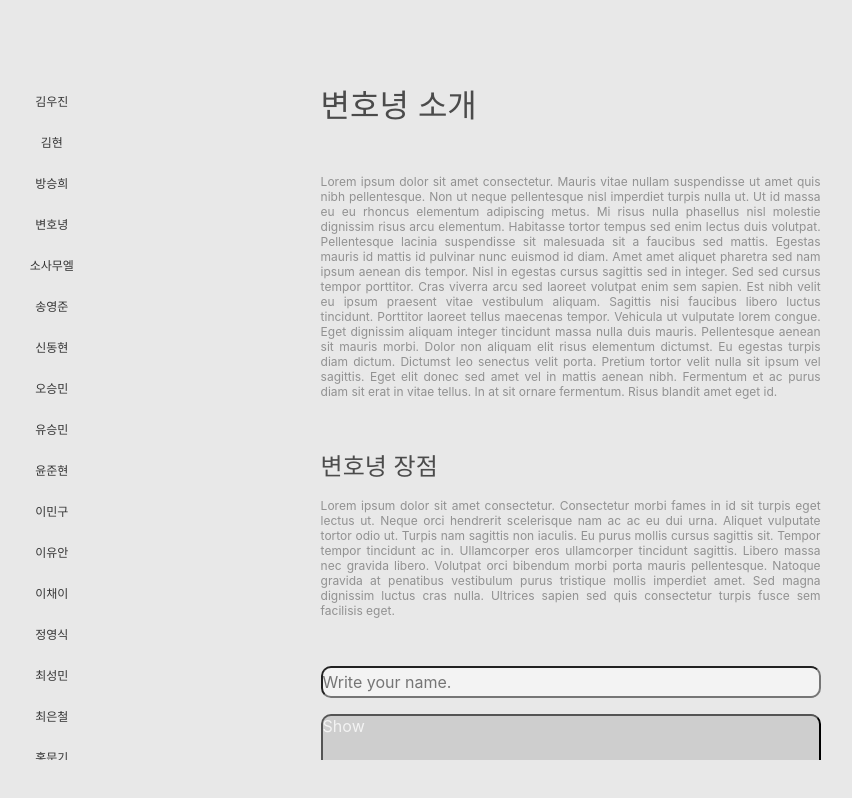
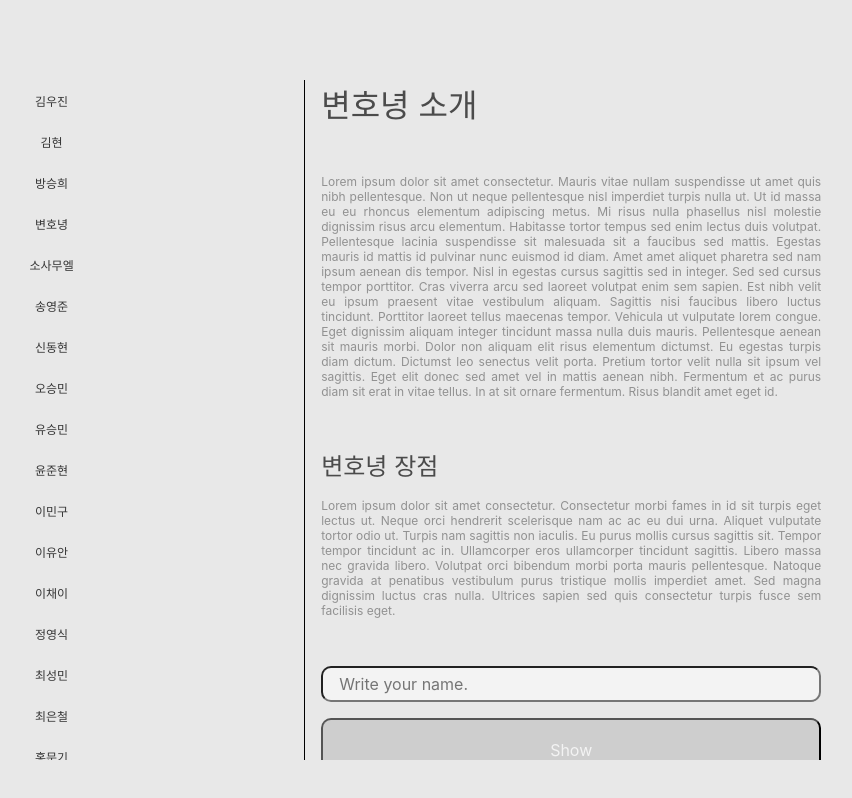
Before and after one commit to dev-honing/Subject-7, a React (Create React App) app in the folder v2.0/: page / in a window 1280 px wide. Shown: the whole page, without its empty margins (201-1053 px from the left). Built offline with nearby package versions, Linux system fonts and the light colour scheme.

Commit message:
미세조정

```diff
--- a/v2.0/src/Component/Container/Container.css
+++ b/v2.0/src/Component/Container/Container.css
@@ -3,7 +3,7 @@
 #container {
   width: 100vw;
   height: 85vh;
-  display:flex;
+  display: flex;
   flex-direction: row;
   justify-content: center;
 }
@@ -17,7 +17,6 @@
   height: 85vh;
   flex-direction: column;
   overflow-y: scroll;
-
 }
 
 #content {
@@ -27,3 +26,9 @@
   flex-direction: column;
   overflow-y: scroll;
 }
+
+.divider {
+  width: 1px;
+  height: 85vh;
+  background-color: #000;
+}
--- a/v2.0/src/Component/Container/Container.tsx
+++ b/v2.0/src/Component/Container/Container.tsx
@@ -7,6 +7,7 @@ import Content from "./Content/Content";
 const Container = () => {
   return <div id="container">
     <Index />
+    <div className="divider"></div>
     <Content />
   </div>;
 };
--- a/v2.0/src/Component/Container/Content/SearchForm/SearchForm.css
+++ b/v2.0/src/Component/Container/Content/SearchForm/SearchForm.css
@@ -25,6 +25,7 @@
 
   /* Spacing */
   margin-top: 3rem;
+  padding: 1rem;
 }
 
 .showButton {
@@ -32,6 +33,8 @@
   width: 500px;
   height: 64px;
   flex-shrink: 0;
+  justify-content: center;
+  align-items: center;
 
   /* Style */
   border-radius: 10px;
```
